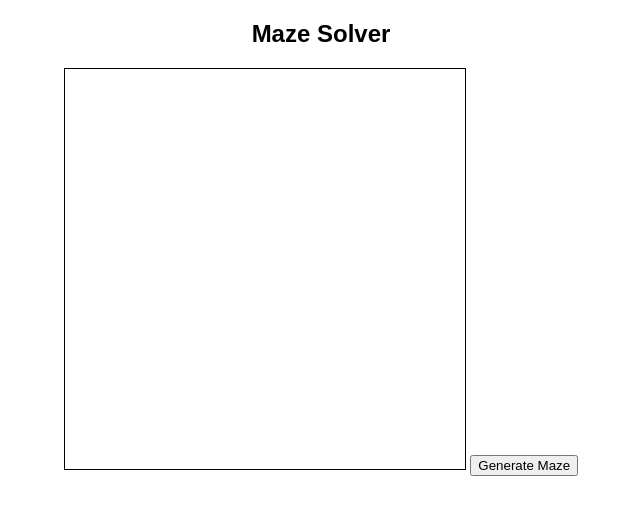
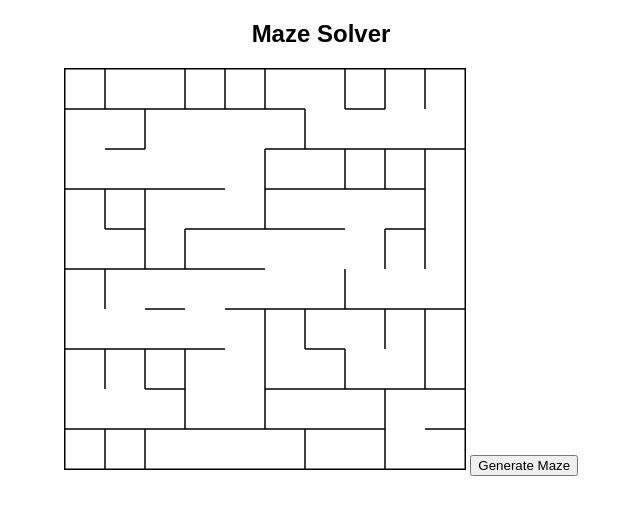
Before and after one commit to gottbrecht/LabyrintGenerator, a plain HTML site: page index.html in a window 1280 px wide. Shown: the whole page, without its empty margins (319-959 px from the left). Drawn offline with Linux system fonts and the light colour scheme.

Commit message:
maze_generator

```diff
--- a/index.html
+++ b/index.html
@@ -3,15 +3,16 @@
 <head>
     <meta charset="UTF-8">
     <meta name="viewport" content="width=device-width, initial-scale=1.0">
-    <title>Maze Genrator</title>
+    <title>Maze Generator</title>
     <link rel="stylesheet" href="style.css">
 </head>
 <body>
     <div class="container">
         <h2>Maze Solver</h2>
         <canvas id="mazeCanvas" width="400" height="400"></canvas>
-        <button onclick="generateMaze()">Generate Maze</button>
+        <button onclick="initializeMaze()">Generate Maze</button>
       </div>
+      <script src="maze_generator.js"></script>
       <script src="maze.js"></script>
 
 </body>
--- a/maze.js
+++ b/maze.js
@@ -1,5 +1,7 @@
 const canvas = document.getElementById("mazeCanvas");
 const ctx = canvas.getContext("2d");
+let rows = 10;
+let cols = 10;
 
 function drawMaze(mazeData) { //tegner labyrinten
   const rows = mazeData.rows;
@@ -42,10 +44,10 @@ function drawMaze(mazeData) { //tegner labyrinten
   }
 }
 
-/*
-function generateMaze() { //mazeData
 
-  const mazeData = generate(rows, cols);
+function initializeMaze() { //mazeData
+  const mazeData = maze_generator(rows, cols);
   drawMaze(mazeData);
 }
-*/
+
+initializeMaze();
--- a/maze_generator.js
+++ b/maze_generator.js
@@ -1,2 +1,48 @@
-function generate(rows, cols) {
+function maze_generator(rows, cols) {
+
+    let maze = [];
+    for (let i = 0; i < rows; i++) {
+        maze.push(Array.from({ length: cols }, () => ({ north: true, east: true, south: true, west: true })));
+    }
+
+    (function divide(row, col, width, height, orientation) {
+        if (width < 2 || height < 2) return;
+
+        let horizontal = orientation === "horizontal";
+
+        let wallX = col + (horizontal ? 0 : Math.floor(Math.random() * (width - 1)));
+        let wallY = row + (horizontal ? Math.floor(Math.random() * (height - 1)) : 0);
+
+        let passageX = wallX + (horizontal ? Math.floor(Math.random() * width) : 0);
+        let passageY = wallY + (horizontal ? 0 : Math.floor(Math.random() * height));
+
+        for (let i = row; i < row + height; i++) {
+            for (let j = col; j < col + width; j++) {
+                if (horizontal && i === wallY && j !== passageX) {
+                    maze[i][j].south = false;
+                    maze[i + 1][j].north = false;
+                } else if (!horizontal && j === wallX && i !== passageY) {
+                    maze[i][j].east = false;
+                    maze[i][j + 1].west = false;
+                }
+            }
+        }
+
+        if (horizontal) {
+            divide(row, col, width, wallY - row + 1, chooseOrientation(width, wallY - row + 1));
+            divide(wallY + 1, col, width, row + height - wallY - 1, chooseOrientation(width, row + height - wallY - 1));
+        } else {
+            divide(row, col, wallX - col + 1, height, chooseOrientation(wallX - col + 1, height));
+            divide(row, wallX + 1, col + width - wallX - 1, height, chooseOrientation(col + width - wallX - 1, height));
+        }
+    })(0, 0, cols, rows, chooseOrientation(cols, rows));
+
+    let start = { row: Math.floor(Math.random() * rows), col: 0 };
+    let goal = { row: Math.floor(Math.random() * rows), col: cols - 1 };
+
+    return { rows, cols, start, goal, maze };
 }
+
+function chooseOrientation(width, height) {
+    return (width < height) ? "horizontal" : "vertical";
+}
```
